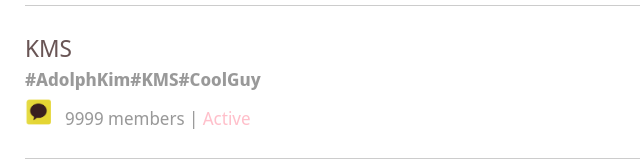
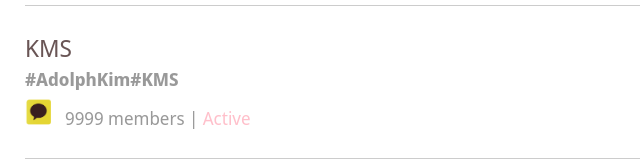
Before and after one commit to AdolphKim/kokoa-clone-2021, a plain HTML site: page find.html in a window 1280 px wide. Shown: the part 833-1000 px from the top of the page, 0-640 px from the left. Drawn offline with Linux system fonts and the light colour scheme.

Commit message:
Update find.html

```diff
--- a/find.html
+++ b/find.html
@@ -56,7 +56,7 @@
                 <li class="find__openchat__listitem">
                     <div class="openchat__info">
                         <h1 class="openchat__title">KMS</h1>
-                        <h4 class="openchat__hashtag">#AdolphKim#KMS#CoolGuy</h4>
+                        <h4 class="openchat__hashtag">#AdolphKim#KMS</h4>
                         <div class="user_component__column">
                             <img class ="user_component__avatar--xs"src="img/logo.png" alt="">
                             <div class ="user_component__info">
```
